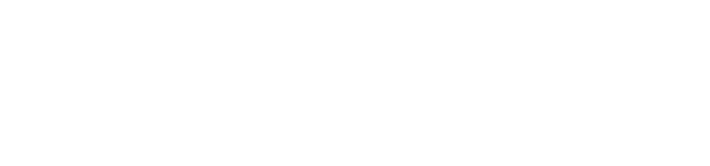
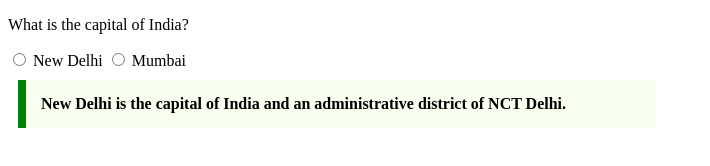
Before and after one commit to acciojob/trivia-lal15aditi, a website: page main.html in a window 1280 px wide. Shown: the whole page, without its empty margins (0-710 px from the left). Drawn offline with Linux system fonts and the light colour scheme.

Commit message:
created a submission

```diff
--- a/main.html
+++ b/main.html
@@ -8,6 +8,12 @@
 
 <body>
 	<!-- the entire body must be written by student -->
+	<p>What is the capital of India?</p>
+	<input type="radio" id="delhi" name="capital">
+	<lable for="delhi">New Delhi</lable>
+	<input type="radio" id="mumbai" name="ca[ital">
+	<lable for="mumbai">Mumbai</lable>
+	<blockquote>New Delhi is the capital of India and an administrative district of NCT Delhi.</blockquote>
     <script type="text/javascript" src="./script.js">
 </script>
 
--- a/styles.css
+++ b/styles.css
@@ -1,2 +1,10 @@
 
 /* Your CSS Code here. */
+blockquote {
+	max-width: 600px;
+	margin: 10px;
+	padding: 15px;
+	border-left: 8px solid green;
+	background-color: #f8ffee;
+	font-weight: bold;
+}
```
